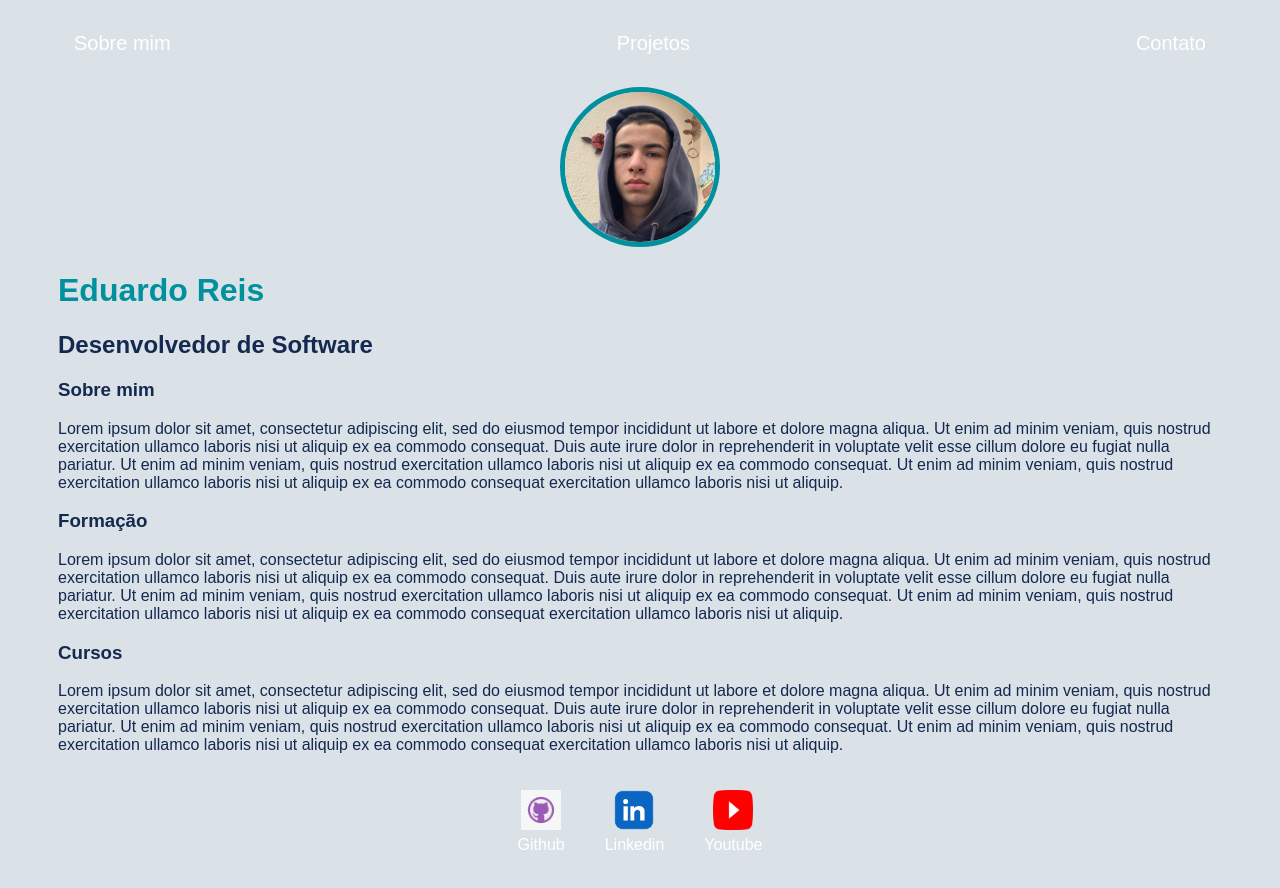
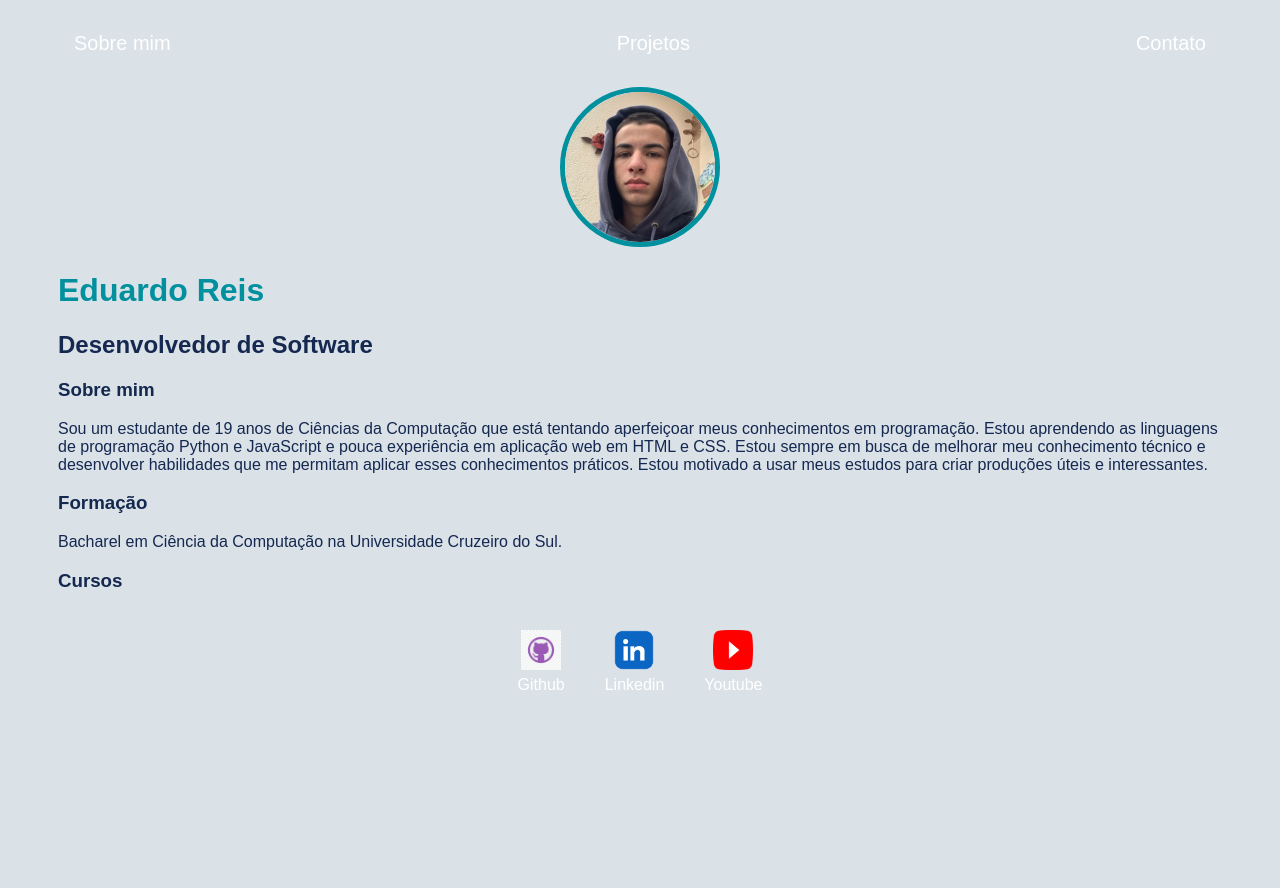
Before and after one commit to Junkie223/port-folio, a plain HTML site: page index.html in a window 1280 px wide. After the commit the page ends 800 px from the top, so only its background shows below. Drawn offline with Linux system fonts and the light colour scheme.

Commit message:
Update index.html

```diff
--- a/index.html
+++ b/index.html
@@ -37,55 +37,22 @@
             <section>
                 <h3>Sobre mim</h3>
                 <p>
-                    Lorem ipsum dolor sit amet, consectetur adipiscing
-                    elit, sed do eiusmod tempor incididunt ut labore
-                    et dolore magna aliqua. Ut enim ad minim veniam, quis
-                    nostrud exercitation ullamco laboris nisi ut aliquip
-                    ex ea commodo consequat. Duis aute irure dolor in
-                    reprehenderit in voluptate velit esse cillum dolore
-                    eu fugiat nulla pariatur.
-                    Ut enim ad minim veniam, quis
-                    nostrud exercitation ullamco laboris nisi ut aliquip
-                    ex ea commodo consequat.
-                    Ut enim ad minim veniam, quis
-                    nostrud exercitation ullamco laboris nisi ut aliquip
-                    ex ea commodo consequat exercitation ullamco laboris nisi ut aliquip.
+                     Sou um estudante de 19 anos de Ciências da Computação que está tentando aperfeiçoar meus conhecimentos em programação.
+                     Estou aprendendo as linguagens de programação Python e JavaScript e pouca experiência em aplicação web em HTML e CSS.
+                     Estou sempre em busca de melhorar meu conhecimento técnico e desenvolver habilidades que me permitam aplicar esses conhecimentos práticos.
+                     Estou motivado a usar meus estudos para criar produções úteis e interessantes.
                 </p>
             </section>
             <section>
                 <h3>Formação</h3>
                 <p>
-                    Lorem ipsum dolor sit amet, consectetur adipiscing
-                    elit, sed do eiusmod tempor incididunt ut labore
-                    et dolore magna aliqua. Ut enim ad minim veniam, quis
-                    nostrud exercitation ullamco laboris nisi ut aliquip
-                    ex ea commodo consequat. Duis aute irure dolor in
-                    reprehenderit in voluptate velit esse cillum dolore
-                    eu fugiat nulla pariatur.
-                    Ut enim ad minim veniam, quis
-                    nostrud exercitation ullamco laboris nisi ut aliquip
-                    ex ea commodo consequat.
-                    Ut enim ad minim veniam, quis
-                    nostrud exercitation ullamco laboris nisi ut aliquip
-                    ex ea commodo consequat exercitation ullamco laboris nisi ut aliquip.
+                    Bacharel em Ciência da Computação na Universidade Cruzeiro do Sul.
                 </p>
             </section>
             <section>
                 <h3>Cursos</h3>
                 <p>
-                    Lorem ipsum dolor sit amet, consectetur adipiscing
-                    elit, sed do eiusmod tempor incididunt ut labore
-                    et dolore magna aliqua. Ut enim ad minim veniam, quis
-                    nostrud exercitation ullamco laboris nisi ut aliquip
-                    ex ea commodo consequat. Duis aute irure dolor in
-                    reprehenderit in voluptate velit esse cillum dolore
-                    eu fugiat nulla pariatur.
-                    Ut enim ad minim veniam, quis
-                    nostrud exercitation ullamco laboris nisi ut aliquip
-                    ex ea commodo consequat.
-                    Ut enim ad minim veniam, quis
-                    nostrud exercitation ullamco laboris nisi ut aliquip
-                    ex ea commodo consequat exercitation ullamco laboris nisi ut aliquip.
+
                 </p>
             </section>
         </main>
```
